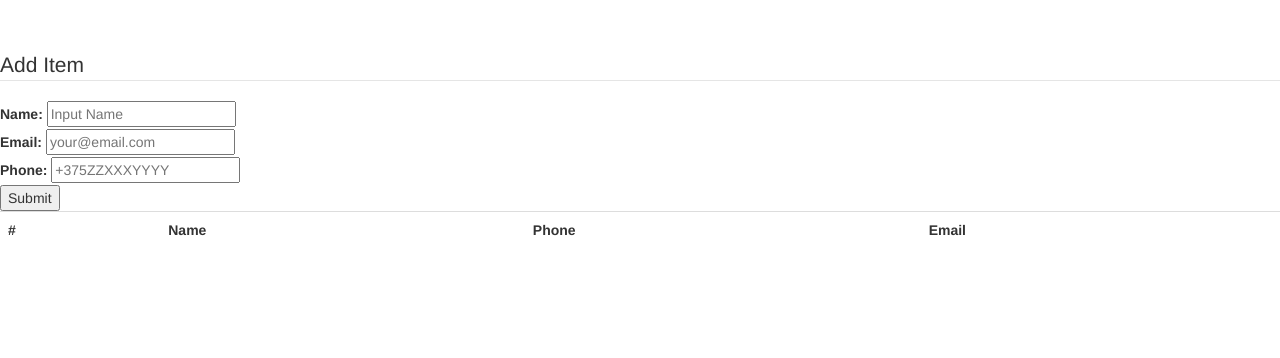
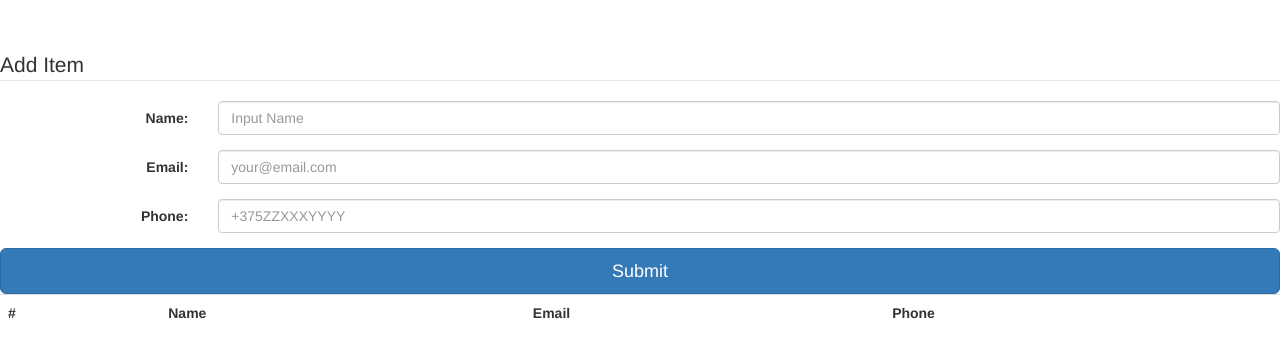
Before and after one commit to crushcat/epam-tasks-app2, a website: page app-front/index.html in a window 1280 px wide. Drawn offline with nearby package versions, Linux system fonts and the light colour scheme; no server answers.

Commit message:
backul be4 cleansing

```diff
--- a/app-front/app/components/list/listController.js
+++ b/app-front/app/components/list/listController.js
@@ -7,12 +7,7 @@ angular.module('listController', [])
             .success(function(data) {
                 $scope.persons = data;
             });
-        $scope.getAll = function(){
-            persons.get()
-            .success(function(data) {
-                $scope.persons = data;
-            });
-        };
+
         $scope.$on('created', function(event, msg){
             persons.get()
             .success(function(data) {
--- a/app-front/index.html
+++ b/app-front/index.html
@@ -1,15 +1,15 @@
 <!doctype html>
 
-<html ng-app="personList">
+<html ng-app='personList'>
 <head>
     <!-- META -->
-    <meta charset="utf-8">
-    <meta name="viewport" content="width=device-width, initial-scale=1"><!-- Optimize mobile viewport -->
+    <meta charset='utf-8'>
+    <meta name='viewport' content='width=device-width, initial-scale=1'><!-- Optimize mobile viewport -->
 
     <title>Node/Angular Todo App</title>
 
     <!-- SCROLLS -->
-    <link rel="stylesheet" href="http://netdna.bootstrapcdn.com/bootstrap/3.0.0/css/bootstrap.min.css"><!-- load bootstrap -->
+    <link rel='stylesheet' href='http://netdna.bootstrapcdn.com/bootstrap/3.0.0/css/bootstrap.min.css'><!-- load bootstrap -->
     <style>
         html                    { overflow-y:scroll; }
         body                    { padding-top:50px; }
@@ -17,9 +17,9 @@
     </style>
 
     <!-- SPELLS -->
-    <script src="http://ajax.googleapis.com/ajax/libs/jquery/2.0.3/jquery.min.js"></script><!-- load jquery -->
-    <script src="http://ajax.googleapis.com/ajax/libs/angularjs/1.0.8/angular.min.js"></script><!-- load angular -->
-    <!--script src="core.js"></script-->
+    <script src='http://ajax.googleapis.com/ajax/libs/jquery/2.0.3/jquery.min.js'></script><!-- load jquery -->
+    <script src='http://ajax.googleapis.com/ajax/libs/angularjs/1.0.8/angular.min.js'></script><!-- load angular -->
+    <!--script src='core.js'></script-->
     <script src='./app/app.module.js'></script>
     <script src='./app/components/form/formController.js'></script>
     <script src='./app/components/form/formService.js'></script>
@@ -30,36 +30,43 @@
 </head>
 <!-- SET THE CONTROLLER AND GET ALL TODOS -->
 <body>
-    <div  ng-controller="pFormController">
-        <form id="itemForm" name="itemsForm"  class='itemsForm'>
+    <div  ng-controller='pFormController'>
+        <form id='itemForm' name='itemsForm'  class='form-horizontal'>
             <fieldset>
                 <legend>Add Item</legend>
-                <div id='fName' class='input-wrapper'>
-                    <label for = 'iName'>Name:</label>
-                    <input id ='iName' type="text" name="name" placeholder="Input Name" ng-model="formData.name"/>
+                <div class='form-group'>
+                    <label for = 'iName' class='col-sm-2 control-label'>Name:</label>
+                    <div class='col-sm-10'>
+                        <input id ='iName' type='text' class='form-control' placeholder='Input Name' ng-model='formData.name' required/>
+                    </div>
                 </div>
-                <div id = 'fEmail' class='input-wrapper'>
-                    <label for = 'iEmail'>Email:</label>
-                    <input id = 'iEmail' type="text" name="email" placeholder="your@email.com" ng-model="formData.email"/>
+                <div class='form-group'>
+                    <label for = 'iEmail' class='col-sm-2 control-label'>Email:</label>
+                    <div class='col-sm-10'>
+                        <input id ='iEmail' type='email' class='form-control' placeholder='your@email.com' ng-model='formData.email' required/>
+                    </div>
                 </div>
-                <div id = 'fPhone' class='input-wrapper'>
-                    <label for = 'iPhone'>Phone:</label>
-                    <input  id = 'iPhone' type="text" name="phone" placeholder="+375ZZXXXYYYY" ng-model="formData.phone"/>
+                <div class='form-group'>
+                    <label for = 'iPhone' class='col-sm-2 control-label'>Phone:</label>
+                    <div class='col-sm-10'>
+                        <input id ='iPhone' type='text' class='form-control' placeholder='+375ZZXXXYYYY' ng-model='formData.phone' required/>
+                    </div>
                 </div>
-                <button type="submit" ng-click='createPerson()'>Submit</button>
+                <button type='submit' ng-click='createPerson()' class='btn btn-primary btn-lg btn-block'>Submit</button>
             </fieldset>
         </form>
     </div>
-    <div ng-controller="pListController">
-            <table class="table">
+
+    <div ng-controller='pListController'>
+            <table class='table'>
                 <tr>
                     <th>#</th>
                     <th>Name</th>
+                    <th>Email</th>
                     <th>Phone</th>
-                    <th>Email</th>
                 </tr>
                 <tr ng-repeat='person in persons'>
-                    <td ng-click="deletePerson(person._id)">{{$index + 1}}</td>
+                    <td ng-click='deletePerson(person._id)'>{{$index + 1}}</td>
                     <td>{{person.name}}</td>
                     <td>{{person.email}}</td>
                     <td>{{person.phone}}</td>
```
Also changed, not shown: app-front/app/app.module.js (line endings or trailing spaces), 1 other file.
